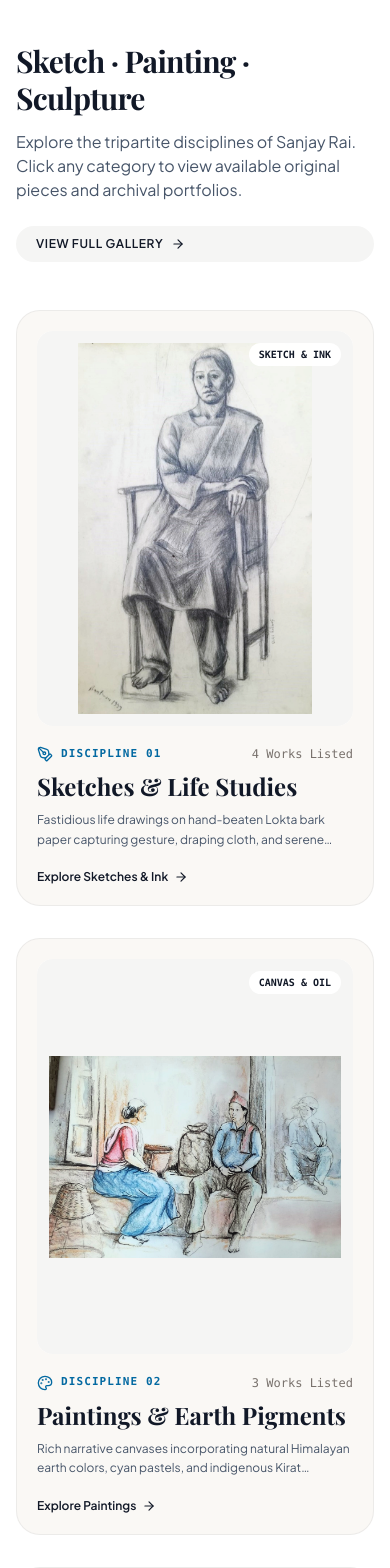
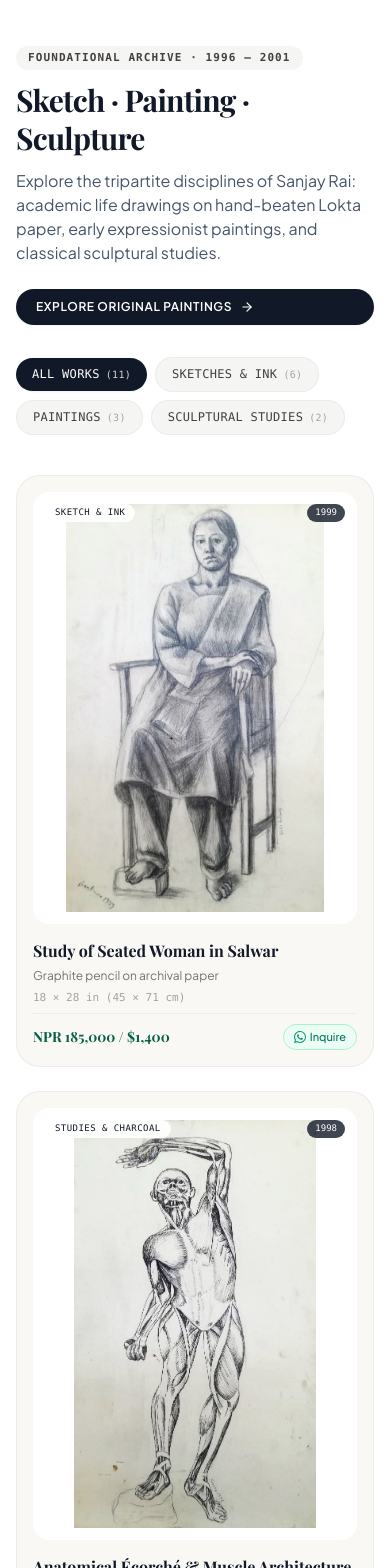
Before and after one commit to Prakash0m/sanjayrai, a React (Vite) app: page / in a window 390 px wide. Shown: the part 4140-5708 px from the top of the page. Built offline with nearby package versions, Linux system fonts and the light colour scheme; the HTML template or start-up script is replaced by a standard one; a web font is replaced by a local one.

Commit message:
feat(gallery): move 11 archival studies (art 1-11) to Home page Sketch Painting Sculpture section, reserve Original Works for landmark paintings

```diff
--- a/src/data/portfolio.ts
+++ b/src/data/portfolio.ts
@@ -90,7 +90,8 @@ export const artworkCategories = [
 
 export type ArtworkCategory = typeof artworkCategories[number];
 
-export const portfolioArtworks: Artwork[] = [
+// 11 Foundational Studies (Sketches, Paintings, Sculptures) displayed on Home Page under "Sketch · Painting · Sculpture"
+export const sketchPaintingSculptureArtworks: Artwork[] = [
   {
     id: "art-1",
     title: "Study of Seated Woman in Salwar",
@@ -236,6 +237,10 @@ export const portfolioArtworks: Artwork[] = [
     aspectRatio: "tall",
     description: "Sculptural study inspired by ancient Licchavi and Kirat terracotta iconography, emphasizing volume and graceful tribhanga posture. Signed 'Bantawa 1999'.",
   },
+];
+
+// Original Works & Paintings (displayed on /original-works page)
+export const portfolioArtworks: Artwork[] = [
   {
     id: "art-12",
     title: "Kathmandu Valley Festival & Dhime Rhythms",
--- a/src/pages/Home.tsx
+++ b/src/pages/Home.tsx
@@ -1,13 +1,32 @@
 import React, { useState } from 'react';
 import { Link } from 'react-router-dom';
-import { ArrowRight, Compass, Palette, Hammer, PenTool, ChevronDown, ChevronUp, Quote } from 'lucide-react';
+import { ArrowRight, Compass, ChevronDown, ChevronUp, Quote, Eye } from 'lucide-react';
 import { SmartImage } from '../components/SmartImage';
+import { ImageLightbox } from '../components/ImageLightbox';
+import { sketchPaintingSculptureArtworks, Artwork } from '../data/portfolio';
 import { getWhatsAppUrl } from '../config/site';
 import { WhatsAppIcon } from '../components/Icons';
 import { SEO } from '../components/SEO';
 
 export const Home: React.FC = () => {
   const [statementExpanded, setStatementExpanded] = useState(false);
+  const [selectedDiscipline, setSelectedDiscipline] = useState<'ALL' | 'SKETCH' | 'PAINTING' | 'SCULPTURE'>('ALL');
+  const [lightboxOpen, setLightboxOpen] = useState(false);
+  const [activeArtworkIndex, setActiveArtworkIndex] = useState(0);
+
+  const filteredStudies = selectedDiscipline === 'ALL'
+    ? sketchPaintingSculptureArtworks
+    : selectedDiscipline === 'SKETCH'
+    ? sketchPaintingSculptureArtworks.filter((a) => a.category === 'SKETCH & INK' || a.category === 'STUDIES & CHARCOAL')
+    : selectedDiscipline === 'PAINTING'
+    ? sketchPaintingSculptureArtworks.filter((a) => a.category === 'CANVAS & OIL')
+    : sketchPaintingSculptureArtworks.filter((a) => a.category === 'SCULPTURE');
+
+  const handleCardClick = (artwork: Artwork) => {
+    const originalIndex = sketchPaintingSculptureArtworks.findIndex((a) => a.id === artwork.id);
+    setActiveArtworkIndex(originalIndex !== -1 ? originalIndex : 0);
+    setLightboxOpen(true);
+  };
 
   return (
     <div className="space-y-0">
@@ -339,148 +358,141 @@ export const Home: React.FC = () => {
         </div>
       </section>
 
-      {/* SECTION 4: SKETCH / PAINTING / SCULPTURE (Small 3-Category Gallery Preview) */}
-      <section className="py-20 md:py-32 relative bg-white border-t border-stone-200/60">
+      {/* SECTION 4: SKETCH / PAINTING / SCULPTURE (Foundational 11 Studies Archive) */}
+      <section id="sketch-painting-sculpture" className="py-20 md:py-32 relative bg-white border-t border-stone-200/60">
         <div className="max-w-7xl mx-auto px-4 sm:px-6 lg:px-8">
 
           {/* Section Header */}
-          <div className="flex flex-col md:flex-row md:items-end justify-between mb-12 gap-6">
+          <div className="flex flex-col md:flex-row md:items-end justify-between mb-8 gap-6">
             <div>
+              <div className="inline-flex items-center space-x-2 px-3 py-1 rounded-full bg-stone-100 text-stone-700 text-[11px] font-mono tracking-widest uppercase mb-3 font-semibold">
+                <span>FOUNDATIONAL ARCHIVE · 1996 — 2001</span>
+              </div>
               <h2 className="font-serif text-3xl sm:text-4xl md:text-5xl font-bold text-ink-900 tracking-tight leading-tight">
                 Sketch · Painting · Sculpture
               </h2>
-              <p className="mt-3 text-base text-ink-600 max-w-xl">
-                Explore the tripartite disciplines of Sanjay Rai. Click any category to view available original pieces and archival portfolios.
+              <p className="mt-3 text-base text-ink-600 max-w-2xl font-sans">
+                Explore the tripartite disciplines of Sanjay Rai: academic life drawings on hand-beaten Lokta paper, early expressionist paintings, and classical sculptural studies.
               </p>
             </div>
 
             <Link
               to="/original-works"
-              className="inline-flex items-center space-x-2 px-5 py-2.5 rounded-full bg-stone-100 hover:bg-stone-200 text-ink-900 text-xs font-semibold tracking-wider uppercase transition-colors shrink-0"
+              className="inline-flex items-center space-x-2 px-5 py-2.5 rounded-full bg-ink-900 hover:bg-black text-white text-xs font-semibold tracking-wider uppercase transition-colors shrink-0 shadow-sm"
             >
-              <span>View Full Gallery</span>
+              <span>Explore Original Paintings</span>
               <ArrowRight className="w-3.5 h-3.5" />
             </Link>
           </div>
 
-          {/* 3-Category Preview Cards Grid */}
-          <div className="grid grid-cols-1 md:grid-cols-3 gap-8">
+          {/* Discipline Filter Tabs */}
+          <div className="flex flex-wrap items-center gap-2 mb-10">
+            {[
+              { id: 'ALL' as const, label: 'All Works', count: sketchPaintingSculptureArtworks.length },
+              { id: 'SKETCH' as const, label: 'Sketches & Ink', count: sketchPaintingSculptureArtworks.filter(a => a.category === 'SKETCH & INK' || a.category === 'STUDIES & CHARCOAL').length },
+              { id: 'PAINTING' as const, label: 'Paintings', count: sketchPaintingSculptureArtworks.filter(a => a.category === 'CANVAS & OIL').length },
+              { id: 'SCULPTURE' as const, label: 'Sculptural Studies', count: sketchPaintingSculptureArtworks.filter(a => a.category === 'SCULPTURE').length },
+            ].map((tab) => {
+              const isSelected = selectedDiscipline === tab.id;
+              return (
+                <button
+                  key={tab.id}
+                  onClick={() => setSelectedDiscipline(tab.id)}
+                  className={`px-4 py-2 rounded-full text-xs font-mono font-medium tracking-wide uppercase transition-all cursor-pointer ${
+                    isSelected
+                      ? 'bg-ink-900 text-white shadow-sm'
+                      : 'bg-stone-100 hover:bg-stone-200 text-stone-700 border border-stone-200/60'
+                  }`}
+                >
+                  <span>{tab.label}</span>
+                  <span className={`ml-1.5 text-[10px] ${isSelected ? 'text-stone-300' : 'text-stone-400'}`}>
+                    ({tab.count})
+                  </span>
+                </button>
+              );
+            })}
+          </div>
 
-            {/* Category 1: Sketch & Life Studies */}
-            <Link
-              to="/original-works?category=SKETCH%20%26%20INK"
-              className="group block rounded-3xl bg-[#FAF8F5] p-5 border border-stone-200/70 hover:border-sky-300 transition-all hover:shadow-xl hover:-translate-y-1"
+          {/* 11 Artworks Responsive Grid */}
+          <div className="grid grid-cols-1 sm:grid-cols-2 lg:grid-cols-3 xl:grid-cols-4 gap-6">
+            {filteredStudies.map((artwork) => (
+              <div
+                key={artwork.id}
+                onClick={() => handleCardClick(artwork)}
+                className="group cursor-pointer rounded-3xl bg-[#FAF8F5] border border-stone-200/70 p-4 flex flex-col justify-between transition-all duration-300 hover:shadow-xl hover:-translate-y-1 hover:border-sky-300"
               >
-              <div className="relative aspect-[4/5] rounded-2xl overflow-hidden bg-white mb-5 shadow-xs">
+                {/* Artwork Image Container */}
+                <div className="relative aspect-[3/4] rounded-2xl overflow-hidden bg-white mb-4 flex items-center justify-center p-3 shadow-2xs">
                   <SmartImage
-                  src="/images/artworks/seated-woman-1999.jpg"
-                  alt="Sketch & Life Studies"
+                    src={artwork.image}
+                    fallbackSrc={artwork.fallbackImage}
+                    alt={artwork.title}
+                    category={artwork.category}
                     objectFit="contain"
-                  className="w-full h-full p-3 bg-[#F5F2EB] group-hover:scale-102 transition-transform duration-500"
+                    className="w-full h-full flex items-center justify-center bg-transparent"
+                    imgClassName="object-contain w-full h-full filter drop-shadow-xs group-hover:scale-102 transition-transform duration-500"
                   />
-                <div className="absolute top-3 right-3 px-2.5 py-1 rounded-full bg-white/95 backdrop-blur-md text-[10px] font-mono text-ink-900 font-bold shadow-2xs">
-                  SKETCH & INK
+
+                  {/* Year Tag */}
+                  <div className="absolute top-3 right-3 px-2 py-0.5 rounded-full bg-ink-900/80 backdrop-blur-md text-[9px] font-mono text-white">
+                    {artwork.year}
+                  </div>
+
+                  {/* Category Pill */}
+                  <div className="absolute top-3 left-3 px-2.5 py-0.5 rounded-full bg-white/90 backdrop-blur-md text-[9px] font-mono tracking-wider uppercase text-ink-900 shadow-2xs">
+                    {artwork.category}
+                  </div>
+
+                  {/* Hover Inspect Pill */}
+                  <div className="absolute inset-0 bg-black/20 opacity-0 group-hover:opacity-100 transition-opacity flex items-center justify-center backdrop-blur-xs">
+                    <div className="flex items-center space-x-1.5 px-3 py-1.5 rounded-full bg-white text-ink-900 text-xs font-semibold shadow-md scale-95 group-hover:scale-100 transition-transform">
+                      <Eye className="w-3.5 h-3.5" />
+                      <span>Zoom Artwork</span>
+                    </div>
                   </div>
                 </div>
 
-              <div className="space-y-2">
-                <div className="flex items-center justify-between">
-                  <div className="flex items-center space-x-2 text-sky-700">
-                    <PenTool className="w-4 h-4" />
-                    <span className="text-[11px] font-mono tracking-widest uppercase font-semibold">DISCIPLINE 01</span>
-                  </div>
-                  <span className="text-xs font-mono text-stone-500">4 Works Listed</span>
-                </div>
-                <h3 className="font-serif text-2xl font-bold text-ink-900 group-hover:text-sky-600 transition-colors">
-                  Sketches & Life Studies
+                {/* Editorial Info */}
+                <div className="space-y-1.5">
+                  <h3 className="font-serif text-base sm:text-lg font-bold text-ink-900 group-hover:text-sky-600 transition-colors leading-snug line-clamp-1">
+                    {artwork.title}
                   </h3>
-                <p className="text-xs text-ink-600 font-sans leading-relaxed line-clamp-2">
-                  Fastidious life drawings on hand-beaten Lokta bark paper capturing gesture, draping cloth, and serene human posture.
+                  <p className="text-xs text-stone-500 font-sans line-clamp-1">
+                    {artwork.medium}
                   </p>
-                <div className="pt-3 flex items-center space-x-1.5 text-xs font-semibold text-ink-900 group-hover:text-sky-600 transition-colors">
-                  <span>Explore Sketches & Ink</span>
-                  <ArrowRight className="w-3.5 h-3.5 group-hover:translate-x-1 transition-transform" />
-                </div>
-              </div>
-            </Link>
+                  <p className="text-[11px] font-mono text-stone-400">
+                    {artwork.dimensions}
+                  </p>
 
-            {/* Category 2: Canvas & Painting */}
-            <Link
-              to="/original-works?category=CANVAS%20%26%20OIL"
-              className="group block rounded-3xl bg-[#FAF8F5] p-5 border border-stone-200/70 hover:border-sky-300 transition-all hover:shadow-xl hover:-translate-y-1"
+                  <div className="pt-2.5 border-t border-stone-200/60 flex items-center justify-between">
+                    <span className="font-serif text-sm font-bold text-emerald-800">
+                      {artwork.price}
+                    </span>
+                    <a
+                      href={getWhatsAppUrl(`Hello Sanjay Rai, I am inquiring regarding the study "${artwork.title}" (${artwork.year}). Is this piece available for acquisition?`)}
+                      onClick={(e) => e.stopPropagation()}
+                      target="_blank"
+                      rel="noopener noreferrer"
+                      className="inline-flex items-center space-x-1 px-2.5 py-1 rounded-full bg-emerald-50 hover:bg-emerald-100 text-emerald-700 text-[11px] font-medium border border-emerald-200 transition-all"
                     >
-              <div className="relative aspect-[4/5] rounded-2xl overflow-hidden bg-white mb-5 shadow-xs">
-                <SmartImage
-                  src="/images/artworks/himalayan-conversation.jpg"
-                  alt="Canvas & Earth Pigments"
-                  objectFit="contain"
-                  className="w-full h-full p-3 bg-[#F5F2EB] group-hover:scale-102 transition-transform duration-500"
-                />
-                <div className="absolute top-3 right-3 px-2.5 py-1 rounded-full bg-white/95 backdrop-blur-md text-[10px] font-mono text-ink-900 font-bold shadow-2xs">
-                  CANVAS & OIL
+                      <WhatsAppIcon className="w-3 h-3 text-emerald-600" />
+                      <span>Inquire</span>
+                    </a>
                   </div>
                 </div>
 
-              <div className="space-y-2">
-                <div className="flex items-center justify-between">
-                  <div className="flex items-center space-x-2 text-sky-700">
-                    <Palette className="w-4 h-4" />
-                    <span className="text-[11px] font-mono tracking-widest uppercase font-semibold">DISCIPLINE 02</span>
               </div>
-                  <span className="text-xs font-mono text-stone-500">3 Works Listed</span>
-                </div>
-                <h3 className="font-serif text-2xl font-bold text-ink-900 group-hover:text-sky-600 transition-colors">
-                  Paintings & Earth Pigments
-                </h3>
-                <p className="text-xs text-ink-600 font-sans leading-relaxed line-clamp-2">
-                  Rich narrative canvases incorporating natural Himalayan earth colors, cyan pastels, and indigenous Kirat cosmological motifs.
-                </p>
-                <div className="pt-3 flex items-center space-x-1.5 text-xs font-semibold text-ink-900 group-hover:text-sky-600 transition-colors">
-                  <span>Explore Paintings</span>
-                  <ArrowRight className="w-3.5 h-3.5 group-hover:translate-x-1 transition-transform" />
-                </div>
-              </div>
-            </Link>
-
-            {/* Category 3: Sculpture & Monuments */}
-            <Link
-              to="/commission"
-              className="group block rounded-3xl bg-[#FAF8F5] p-5 border border-stone-200/70 hover:border-sky-300 transition-all hover:shadow-xl hover:-translate-y-1"
-            >
-              <div className="relative aspect-[4/5] rounded-2xl overflow-hidden bg-white mb-5 shadow-xs">
-                <SmartImage
-                  src="/images/artworks/goddess-staff-1998.jpg"
-                  alt="Sculpture & Monuments"
-                  objectFit="contain"
-                  className="w-full h-full p-3 bg-[#F5F2EB] group-hover:scale-102 transition-transform duration-500"
-                />
-                <div className="absolute top-3 right-3 px-2.5 py-1 rounded-full bg-white/95 backdrop-blur-md text-[10px] font-mono text-ink-900 font-bold shadow-2xs">
-                  SCULPTURE
-                </div>
+            ))}
           </div>
 
-              <div className="space-y-2">
-                <div className="flex items-center justify-between">
-                  <div className="flex items-center space-x-2 text-sky-700">
-                    <Hammer className="w-4 h-4" />
-                    <span className="text-[11px] font-mono tracking-widest uppercase font-semibold">DISCIPLINE 03</span>
-                  </div>
-                  <span className="text-xs font-mono text-stone-500">Commissions</span>
-                </div>
-                <h3 className="font-serif text-2xl font-bold text-ink-900 group-hover:text-sky-600 transition-colors">
-                  Sculptures & Monuments
-                </h3>
-                <p className="text-xs text-ink-600 font-sans leading-relaxed line-clamp-2">
-                  Chiseled black granite monuments, lost-wax cast bronze figures, and high-fired architectural terracotta reliefs.
-                </p>
-                <div className="pt-3 flex items-center space-x-1.5 text-xs font-semibold text-ink-900 group-hover:text-sky-600 transition-colors">
-                  <span>View Commission Portfolios</span>
-                  <ArrowRight className="w-3.5 h-3.5 group-hover:translate-x-1 transition-transform" />
-                </div>
-              </div>
-            </Link>
-
-          </div>
+          {/* Lightbox Modal for Fullscreen View */}
+          <ImageLightbox
+            artworks={sketchPaintingSculptureArtworks}
+            currentIndex={activeArtworkIndex}
+            isOpen={lightboxOpen}
+            onClose={() => setLightboxOpen(false)}
+            onNavigate={(idx) => setActiveArtworkIndex(idx)}
+          />
 
         </div>
       </section>
--- a/src/pages/OriginalWorks.tsx
+++ b/src/pages/OriginalWorks.tsx
@@ -1,11 +1,11 @@
 import React, { useState, useEffect } from 'react';
-import { useSearchParams } from 'react-router-dom';
+import { useSearchParams, Link } from 'react-router-dom';
 import { portfolioArtworks, artworkCategories, ArtworkCategory, Artwork } from '../data/portfolio';
 import { SmartImage } from '../components/SmartImage';
 import { ImageLightbox } from '../components/ImageLightbox';
 import { getWhatsAppUrl } from '../config/site';
 import { WhatsAppIcon } from '../components/Icons';
-import { Eye } from 'lucide-react';
+import { Eye, ArrowRight } from 'lucide-react';
 import { SEO } from '../components/SEO';
 
 export const OriginalWorks: React.FC = () => {
@@ -87,7 +87,46 @@ export const OriginalWorks: React.FC = () => {
           })}
         </div>
 
+        {/* Banner linking to Home page's 11 Archival Studies */}
+        <div className="mb-10 p-4 sm:p-5 rounded-2xl bg-white border border-stone-200/80 shadow-2xs flex flex-col sm:flex-row items-center justify-between gap-4 text-xs font-sans">
+          <p className="text-stone-600 text-center sm:text-left">
+            Looking for Sanjay Rai's archival life studies, ink drawings, and sculptural studies (1996–2001)?
+          </p>
+          <Link
+            to="/#sketch-painting-sculpture"
+            className="inline-flex items-center space-x-1.5 px-4 py-2 rounded-full bg-stone-100 hover:bg-stone-200 text-ink-900 font-semibold text-[11px] uppercase tracking-wider shrink-0 transition-colors"
+          >
+            <span>View 11 Studies on Home Page</span>
+            <ArrowRight className="w-3.5 h-3.5" />
+          </Link>
+        </div>
+
         {/* Artworks Responsive Grid Gallery */}
+        {filteredArtworks.length === 0 ? (
+          <div className="text-center py-16 px-6 bg-white rounded-3xl border border-stone-200/70 max-w-lg mx-auto space-y-4 my-8">
+            <h3 className="font-serif text-xl font-bold text-ink-900">
+              Archival Sketches &amp; Sculptural Studies
+            </h3>
+            <p className="text-xs sm:text-sm text-stone-600 font-sans leading-relaxed">
+              Sanjay Rai's archival sketches, life drawings, and sculptural maquettes are curated in the <strong>Sketch · Painting · Sculpture</strong> collection on the Home page.
+            </p>
+            <div className="pt-2 flex flex-col sm:flex-row items-center justify-center gap-3">
+              <Link
+                to="/#sketch-painting-sculpture"
+                className="inline-flex items-center space-x-2 px-5 py-2.5 rounded-full bg-ink-900 text-white text-xs font-semibold uppercase tracking-wider hover:bg-black transition-colors"
+              >
+                <span>View on Home Page</span>
+                <ArrowRight className="w-3.5 h-3.5" />
+              </Link>
+              <button
+                onClick={() => handleCategorySelect('ALL DISCIPLINES')}
+                className="px-4 py-2 rounded-full bg-stone-100 hover:bg-stone-200 text-stone-700 text-xs font-medium transition-colors cursor-pointer"
+              >
+                Show All Paintings
+              </button>
+            </div>
+          </div>
+        ) : (
           <div className="grid grid-cols-1 sm:grid-cols-2 lg:grid-cols-3 gap-6 sm:gap-8">
             {filteredArtworks.map((artwork) => {
               return (
@@ -174,6 +213,7 @@ export const OriginalWorks: React.FC = () => {
               );
             })}
           </div>
+        )}
 
         {/* Bottom Acquisition Guidance Banner */}
         <div className="mt-16 p-8 rounded-3xl bg-white border border-stone-200/70 shadow-sm flex flex-col md:flex-row items-center justify-between gap-6">
```
Lines whose indentation alone changed are shown as unchanged.
